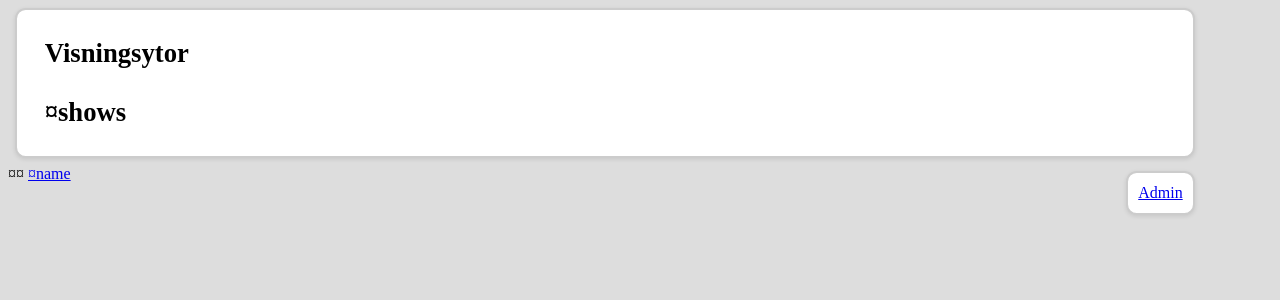
After one commit to booski/slides, a PHP site: page /list.html in a window 1280 px wide. The commit adds this page. Shown: the top 300 px of the page. Run offline with PHP 8.4, Linux system fonts and the light colour scheme; a stand-in replaces the project's code that opens the database connection.

Commit message:
Added a show listing for unauthenticated users

```diff
--- a/admin/admin.html
+++ b/admin/admin.html
@@ -3,7 +3,7 @@
   <head>
     <meta http-equiv="Content-Type" content="text/html; charset=UTF-8" />
     <meta name="viewport" content="width=device-width, initial-scale=1, maximum-scale=1" />
-    <link rel="stylesheet" type="text/css" href="style.css" />
+    <link rel="stylesheet" type="text/css" href="../style.css" />
     <title>Slides (admin)</title>
   </head>
   <body>
--- /dev/null
+++ b/list.html
@@ -0,0 +1,22 @@
+<html>
+  <head>
+    <link rel="stylesheet" type="text/css" href="./style.css" />
+    <meta http-equiv="Content-Type" content="text/html; charset=UTF-8" />
+    <meta name="viewport" content="width=device-width, initial-scale=1, maximum-scale=1" />
+    <title>Slides</title>
+  <body>
+    <div class="box">
+      <div class="title">
+	Visningsytor
+      </div>
+      <div class="title">
+	¤shows
+      </div>
+    </div>
+    <div class="box right">
+      <a href="./admin">Admin</a>
+    </div>
+  </body>
+</html>
+¤¤
+<a href="./?id=¤showid">¤name</a><br/>
```
Also changed, not shown: index.php (+21 -4 lines), style.css (renamed from admin/style.css).
